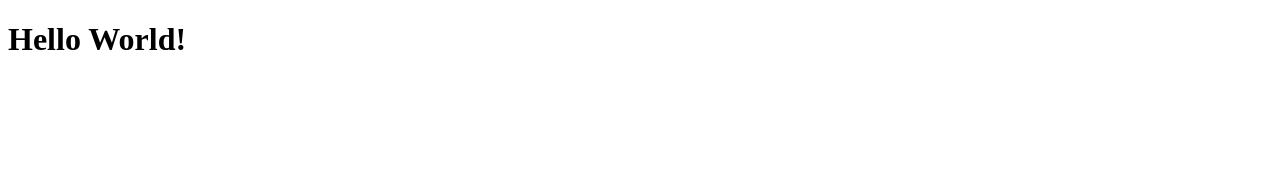
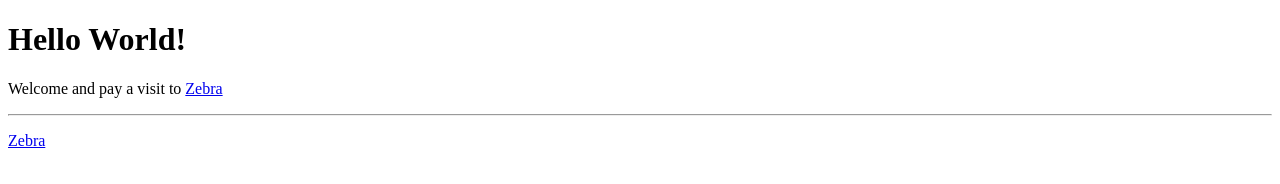
Before and after one commit to NiVanc/first-vue-app, a plain HTML site: page index.html in a window 1280 px wide. Drawn offline with nearby package versions, Linux system fonts and the light colour scheme.

Commit message:
Understand Vue data & binding to attributes

```diff
--- a/app.js
+++ b/app.js
@@ -1,6 +1,14 @@
 new Vue({
   el: "#app",
   data: {
-    title: "Hello World!"
+    title: "Hello World!",
+    link: "http://zebra.be",
+    htmlLink: `<a href="http://zebra.be">Zebra</a>`
+  },
+  methods: {
+    sayHello() {
+      this.title = "Welcome and pay a visit to ";
+      return this.title;
+    }
   }
 });
--- a/index.html
+++ b/index.html
@@ -8,7 +8,10 @@
   </head>
   <body>
     <div id="app">
-      <h1>{{ title }}</h1>
+      <h1 v-once>{{ title }}</h1>
+      <p>{{ sayHello() }} <a :href="link">Zebra</a></p>
+      <hr />
+      <p v-html="htmlLink"></p>
     </div>
 
     <script src="app.js"></script>
```
